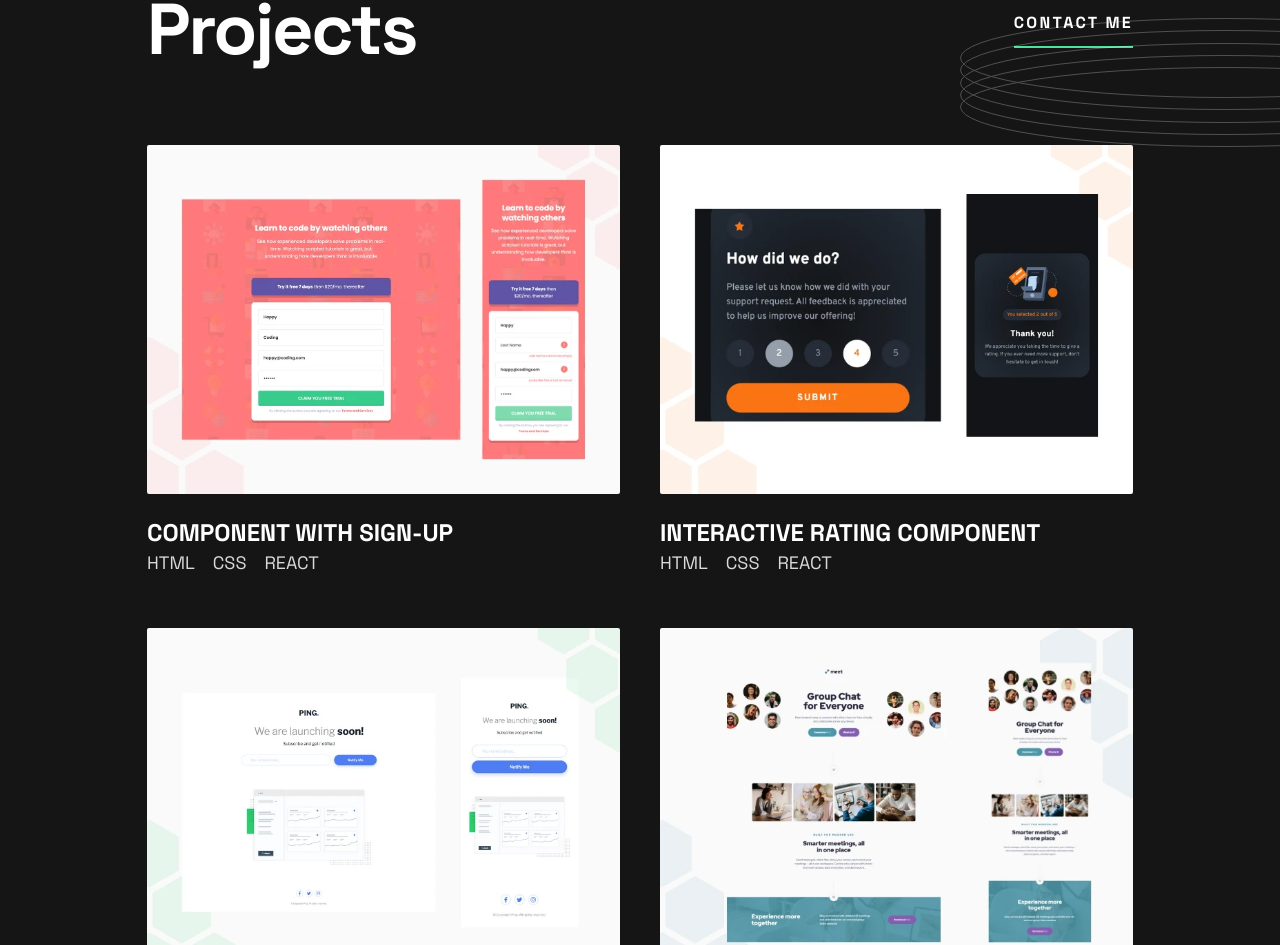
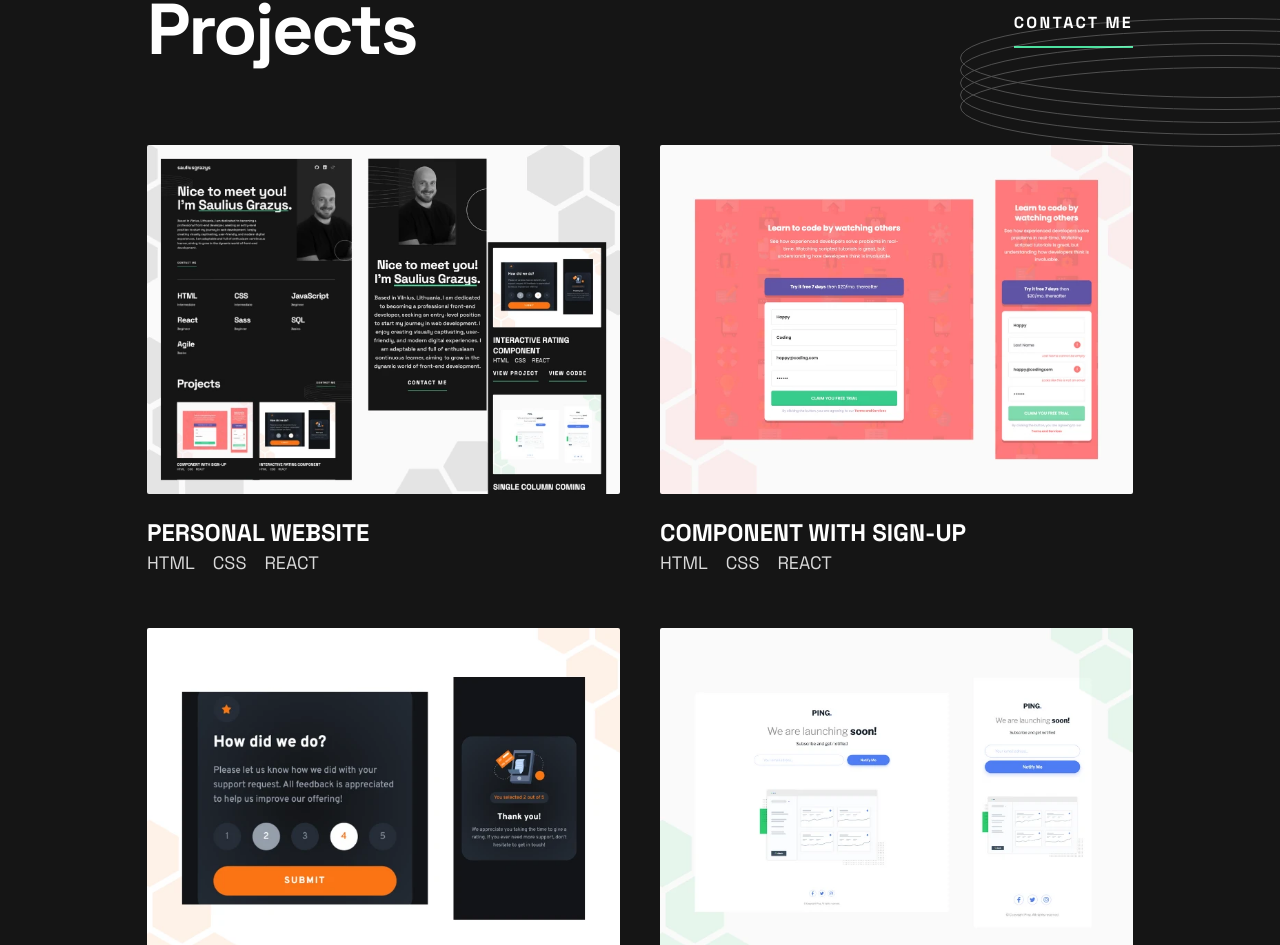
Before and after one commit to sgrazys/portfolio, a React (Create React App) app: page / in a window 1280 px wide. Shown: the part 1370-2315 px from the top of the page. Built offline with nearby package versions, Linux system fonts and the light colour scheme.

Commit message:
add project

```diff
--- a/src/components/ProjectsList/Projects.jsx
+++ b/src/components/ProjectsList/Projects.jsx
@@ -11,6 +11,15 @@ function Projects() {
 				<Button url={'#form'}>Contact me</Button>
 			</div>
 			<ul className='project-list'>
+				<Card
+					siteURL='https://sauliusgrazys.netlify.app'
+					codeURL='https://github.com/sgrazys/portfolio'
+					title={'Personal website'}
+					img={'1'}>
+					<Tool toolName={'html'} />
+					<Tool toolName={'css'} />
+					<Tool toolName={'react'} />
+				</Card>
 				<Card
 					siteURL='https://sgrazys-sign-up-intro-component.netlify.app/'
 					codeURL='https://github.com/sgrazys/intro-component-with-signup'
```
Also changed, not shown: public/assets/images/thumbnail-1.webp (added).
